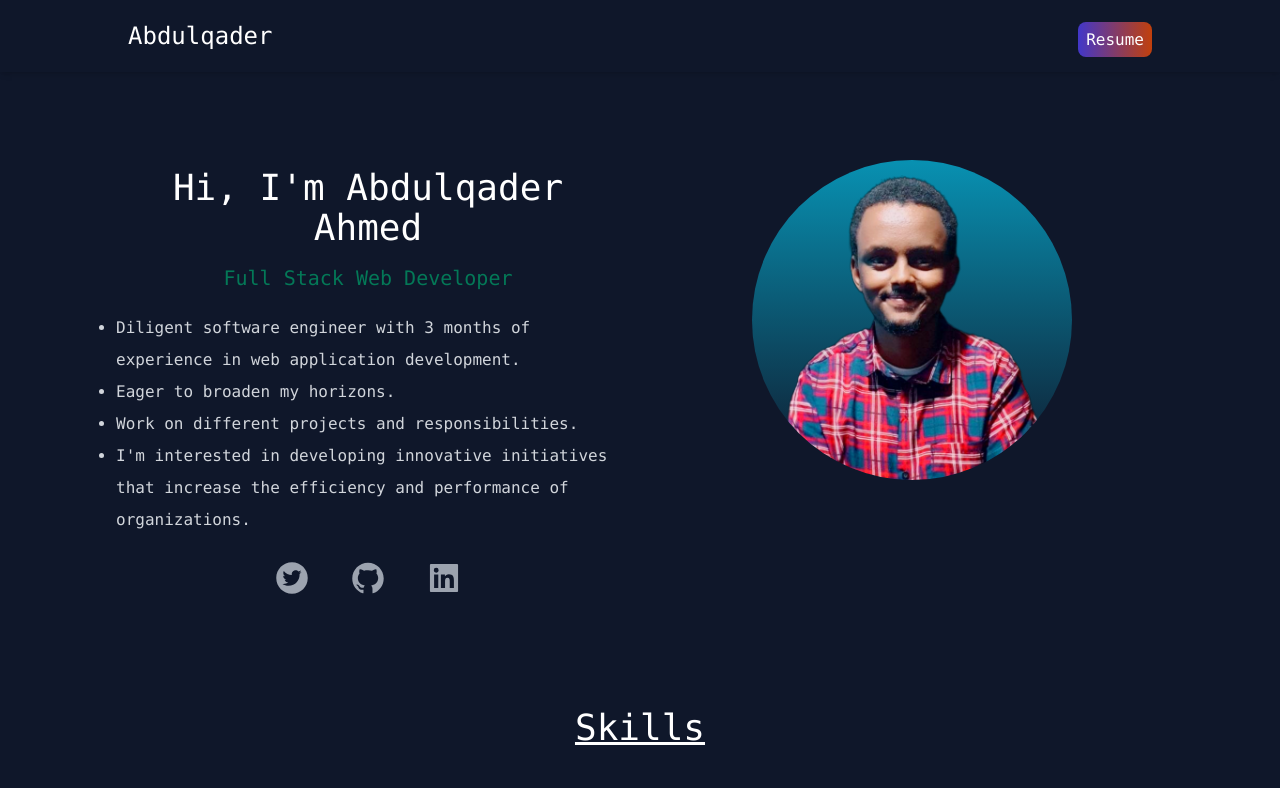
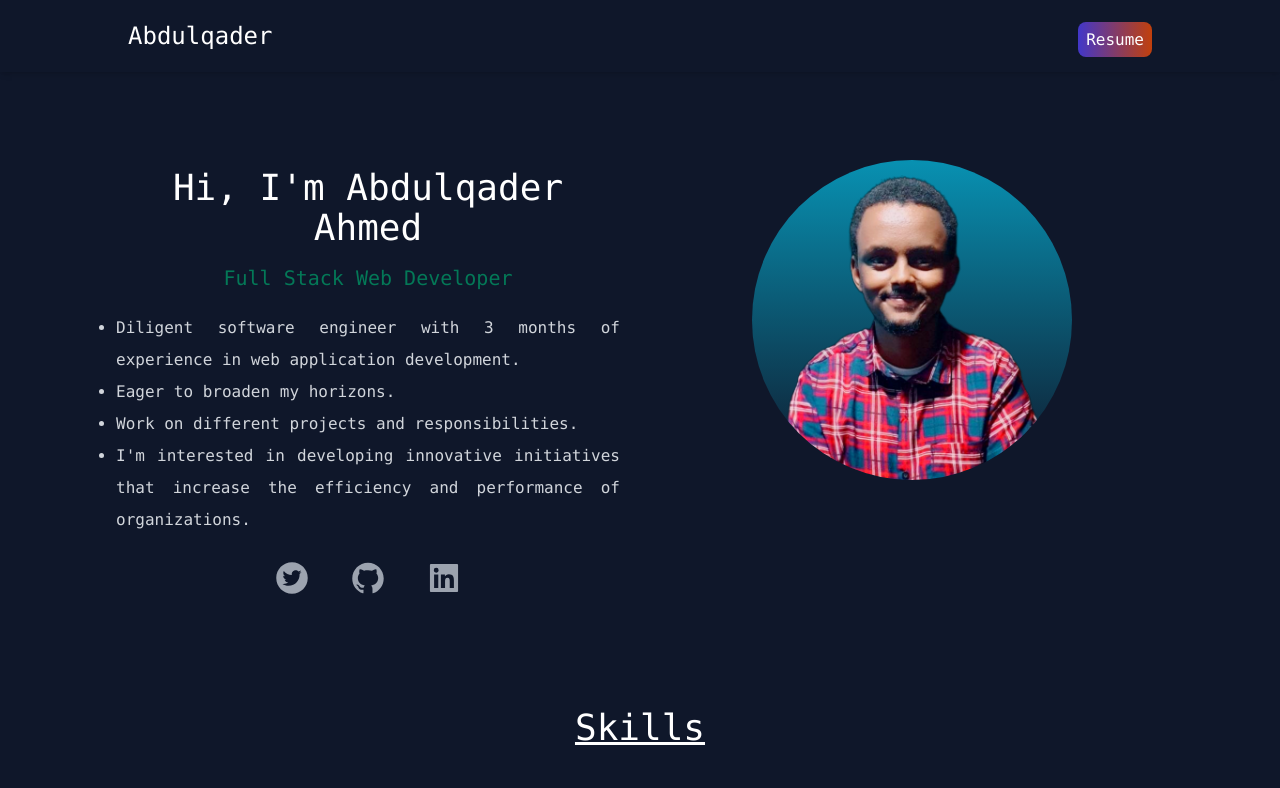
Before and after one commit to AbdulqaderAhmed/portfolio, a React (Vite) app: page / in a window 1280 px wide. Shown: the top 788 px of the page. Built offline with nearby package versions, Linux system fonts and the light colour scheme.

Commit message:
about text fixed

```diff
--- a/src/components/about/About.jsx
+++ b/src/components/about/About.jsx
@@ -18,7 +18,7 @@ export default function About() {
         <h3 className="text-xl text-center text-emerald-700 font-medium py-2">
           Full Stack Web Developer
         </h3>
-        <ul className="py-3 list-disc text-gray-200 md:text-gray-300 text-md leading-8">
+        <ul className="py-3 mx-auto list-disc text-justify text-gray-200 md:text-gray-300 text-md leading-8">
           <li>
             Diligent software engineer with 3 months of experience in web
             application development.
```
